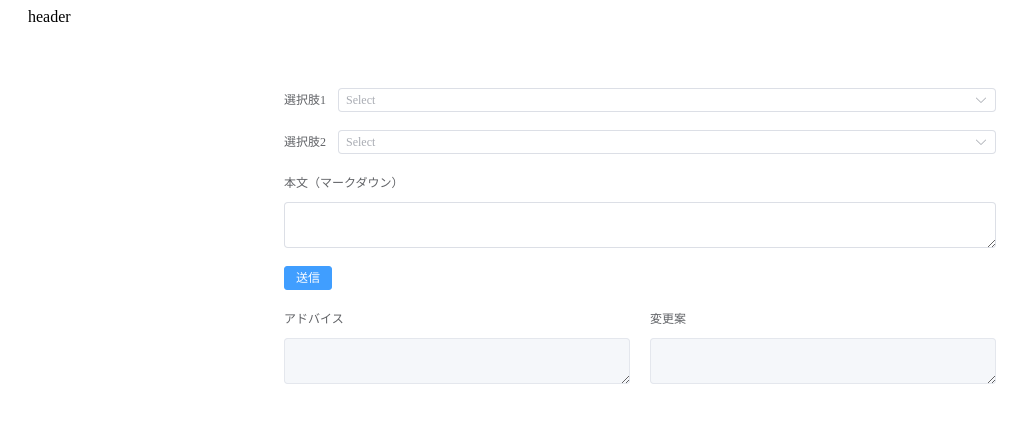
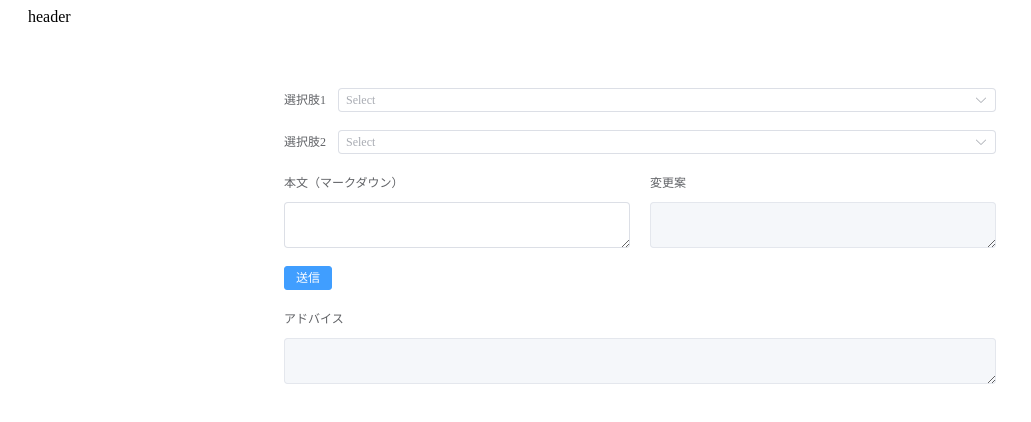
Before and after one commit to Yanai1005/prtimes-demo, a Vue app in the folder frontend/kenkyu-slackers/: page / in a window 1280 px wide. Shown: the top 422 px of the page, without its empty margins (0-1031 px from the left). Built offline with nearby package versions, Linux system fonts and the light colour scheme; the HTML template or start-up script is replaced by a standard one.

Commit message:
change: 変更案の表示場所をマークダウン入力の隣に変更

```diff
--- a/frontend/kenkyu-slackers/src/pages/AppRoot/AppRoot.vue
+++ b/frontend/kenkyu-slackers/src/pages/AppRoot/AppRoot.vue
@@ -32,8 +32,8 @@
     fugaOptions.value = getOptions("fuga");
   })
 
-  const resultLeft = ref("");
-  const resultRight = ref("");
+  const resultSuggestion = ref("");
+  const resultAdvice = ref("");
 </script>
 
 <template>
@@ -45,36 +45,36 @@
       <el-form-item label="選択肢2">
         <option-selector :value="fugaValue" :options="fugaOptions" />
       </el-form-item>
+      <el-row :gutter="20">
+        <el-col :span="12">
           <el-form-item label="本文（マークダウン）" label-position="top">
             <markdown-editor :value="markdownContent" />
           </el-form-item>
+        </el-col>
+        <el-col :span="12">
+          <el-form-item label="変更案" label-position="top">
+            <el-input
+              v-model="resultSuggestion"
+              type="textarea"
+              disabled
+            />
+          </el-form-item>
+        </el-col>
+      </el-row>
       <el-form-item>
         <el-button type="primary">
           送信
         </el-button>
       </el-form-item>
     </el-form>
-    <el-form label-position="top">
-      <el-row :gutter="20">
-        <el-col :span="12">
-          <el-form-item label="アドバイス">
+    <el-form>
+      <el-form-item label="アドバイス" label-position="top">
         <el-input
-              v-model="resultLeft"
+          v-model="resultAdvice"
           type="textarea"
           disabled
         />
       </el-form-item>
-        </el-col>
-        <el-col :span="12">
-          <el-form-item label="変更案">
-            <el-input
-              v-model="resultRight"
-              type="textarea"
-              disabled
-            />
-          </el-form-item>
-        </el-col>
-      </el-row>
     </el-form>
   </div>
 </template>
```
Lines whose indentation alone changed are shown as unchanged.
